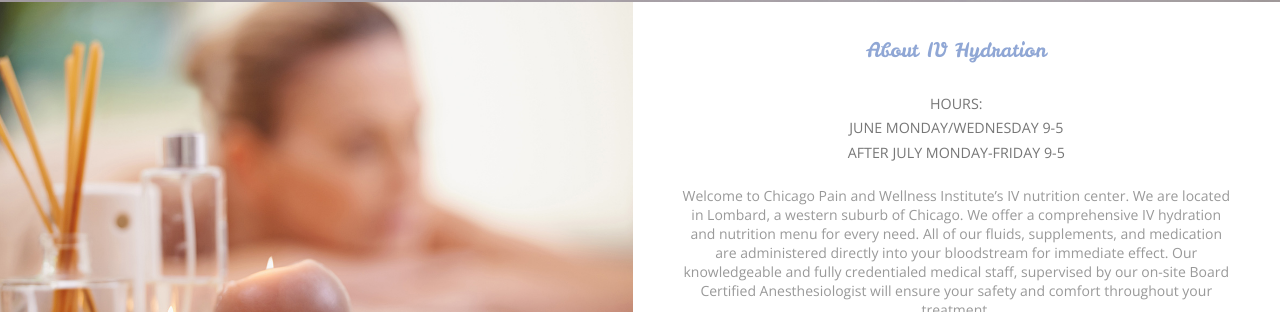
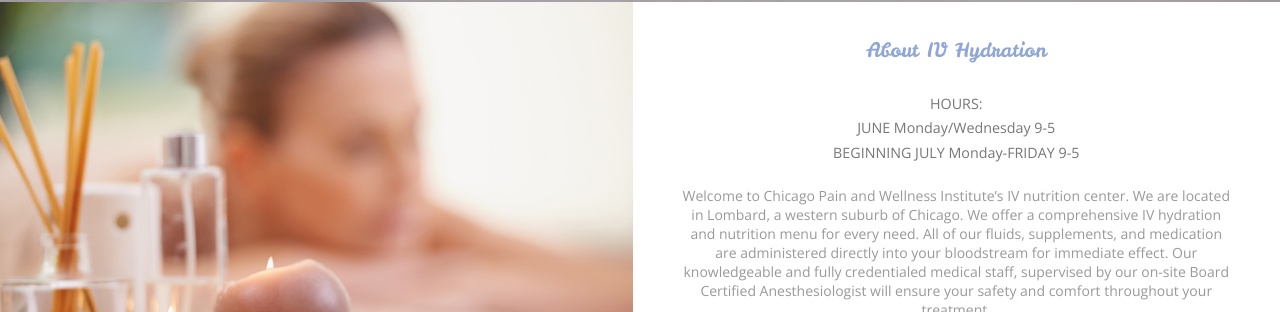
Before and after one commit to LonelyBeastie/chicagopwi-wellness, a Jekyll site: the page built from index.html, in a window 1280 px wide and 900 px high, scrolled down 760 px. Shown: the part 138-450 px from the top of the window. Built offline with Jekyll 4.4.1, drawn with Linux system fonts in a browser that asks for light colours; some of the changed text lies outside the part shown.

```diff
--- a/assets/css/custom.css
+++ b/assets/css/custom.css
@@ -14,3 +14,13 @@ div.products {
   padding-top: 40px;
   padding-bottom: 0px;
 }
+li.bullet{
+  padding-top: 5px;
+}
+li.sub-bullet{
+  font-size: 10px;
+  font-style: italic;
+}
+.g-heading-v7 h2.about-hours{
+  text-transform: none;
+}
--- a/assets/js/plugins/gmaps-ini-rtl.js
+++ b/assets/js/plugins/gmaps-ini-rtl.js
@@ -33,7 +33,7 @@ function initMap() {
 	var map = new google.maps.Map(document.getElementById('map'), {
 		zoom: 12,
 		scrollwheel: false,
-		center: {lat: 41.8800, lng: 88.0078},  // Lombard.
+		center: {lat: 41.902820, lng: 88.035777},  // Lombard.
 		mapTypeControlOptions: {
 			mapTypeIds: [google.maps.MapTypeId.ROADMAP, customMapTypeId]
 		}
@@ -46,7 +46,7 @@ function initMap() {
 		map: map,
 		clickable: false,
 		icon: image,
-		position: {lat: 41.8800, lng: 88.0078}
+		position: {lat: 41.902820, lng: 88.035777}
 	});
 
 	map.mapTypes.set(customMapTypeId, customMapType);
--- a/assets/js/plugins/gmaps-ini.js
+++ b/assets/js/plugins/gmaps-ini.js
@@ -33,7 +33,7 @@ function initMap() {
 	var map = new google.maps.Map(document.getElementById('map'), {
 		zoom: 14,
 		scrollwheel: false,
-		center: {lat: 41.8800, lng: -88.0078},  // Lombard IL.
+		center: {lat: 41.902820, lng: -88.035777},  // Lombard IL.
 		mapTypeControlOptions: {
 			mapTypeIds: [google.maps.MapTypeId.ROADMAP, customMapTypeId]
 		}
@@ -46,7 +46,7 @@ function initMap() {
 		map: map,
 		clickable: false,
 		icon: image,
-		position: {lat: 41.8800, lng: -88.0078}
+		position: {lat: 41.902820, lng: -88.035777}
 	});
 
 	map.mapTypes.set(customMapTypeId, customMapType);
--- a/index.html
+++ b/index.html
@@ -39,12 +39,12 @@ layout: default
         <div class="col-md-6 col-sm-8 col-md-offset-0 col-sm-offset-2 no-padding">
           <div class="about-text-wrapper">
             <div class="about-text g-heading-v7 text-center equal-height-column">
-              <h2 class="h2 g-mt-0 g-mb-25">
+              <h2 class="h2 g-mt-0 g-mb-25 about-hours">
                 <em class="block-name">About IV Hydration</em>
                 <small>
-                  Hours:<br>
-                  June Monday/Wednesday 9-5<br>
-                  After July Monday-Friday 9-5</small>
+                  HOURS:<br>
+                  JUNE Monday/Wednesday 9-5<br>
+                  BEGINNING JULY Monday-FRIDAY 9-5</small>
               </h2>
               <p class="g-mb-35">Welcome to Chicago Pain and Wellness Institute’s IV nutrition center.  We are located in Lombard, a western suburb of Chicago.  We offer a comprehensive IV hydration and nutrition menu for every need.  All of our fluids, supplements, and medication are administered directly into your bloodstream for immediate effect.  Our knowledgeable and fully credentialed medical staff, supervised by our on-site Board Certified Anesthesiologist will ensure your safety and comfort throughout your treatment.</p>
               <a class="btn-u btn-u-lg btn-u-bg-default btn-u-upper" href="#bestoffers">Offerings</a>
@@ -618,22 +618,18 @@ End of Subscribe Section -->
           <div class="row">
             <div class="col-md-6"> -->
               <ul class="list-unstyled">
-                <li>Mega high potency Vitamin C Protocol</li>
-                <li>Fibromyalgia specific protocol</li>
-                <li>Chronic Fatigue Syndrome specific protocol</li>
-                <li>Anti-anxiety protocol</li>
-                <li>SSRI withdrawal protocol</li>
-                <li>Opioid Withdrawal protocol</li>
-                <!-- <ul>
-                  <li>To be used in conjunction with our physician directed narcotic weaning program</li>
-                </ul> -->
-                <li>Benzodiazepine Withdrawal protocol</li>
-                <!-- <ul>
-                  <li>To be used in conjunction with our physician directed benzodiazepine weaning program</li>
-                </ul> -->
-                <li>Radiation Recovery protocol</li>
-                <li>Chemotherapy Recovery protocol</li>
-                <li>Tissue and Wound Healing protocol</li>
+                <li class="bullet">Mega High Potency Vitamin C Protocol</li>
+                <li class="bullet">Fibromyalgia Specific Protocol</li>
+                <li class="bullet">Chronic Fatigue Syndrome Specific Protocol</li>
+                <li class="bullet">Anti-anxiety Protocol</li>
+                <li class="bullet">SSRI Withdrawal Protocol</li>
+                <li class="bullet">Opioid Withdrawal Protocol</li>
+                <li class="sub-bullet">To be used in conjunction with our physician directed narcotic weaning program</li>
+                <li class="bullet">Benzodiazepine Withdrawal Protocol</li>
+                <li class="sub-bullet">To be used in conjunction with our physician directed benzodiazepine weaning program</li>
+                <li class="bullet">Radiation Recovery Protocol</li>
+                <li class="bullet">Chemotherapy Recovery Protocol</li>
+                <li class="bullet">Tissue And Wound Healing Protocol</li>
               </ul>
             </div>
           </div>
```
